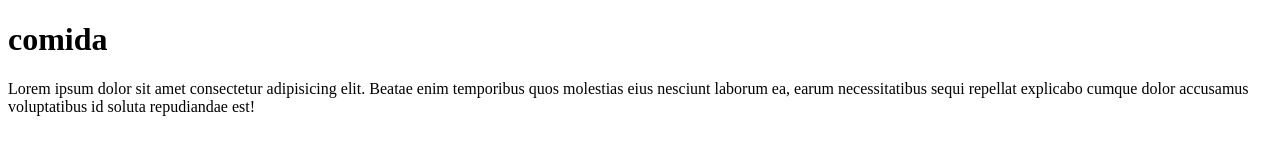
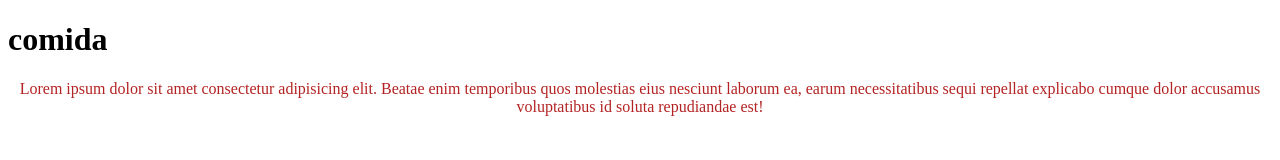
Before and after one commit to Greaper0122/WEB-DEVELOPER-UDEMY, a plain HTML site: page index.html in a window 1280 px wide. Drawn offline with Linux system fonts and the light colour scheme.

Commit message:
modifique-p

```diff
--- a/index.html
+++ b/index.html
@@ -4,10 +4,12 @@
     <meta charset="UTF-8">
     <meta http-equiv="X-UA-Compatible" content="IE=edge">
     <meta name="viewport" content="width=device-width, initial-scale=1.0">
+    <link href="style.css" rel="stylesheet">
     <title>hola, world</title>
 </head>
 <body>
     <h1>comida</h1>
     <p>Lorem ipsum dolor sit amet consectetur adipisicing elit. Beatae enim temporibus quos molestias eius nesciunt laborum ea, earum necessitatibus sequi repellat explicabo cumque dolor accusamus voluptatibus id soluta repudiandae est!</p>
+    <img src="" alt="">
 </body>
 </html>
--- a/style.css
+++ b/style.css
@@ -0,0 +1,4 @@
+p{
+    color: rgb(180, 35, 35);
+    text-align: center;
+}
```
